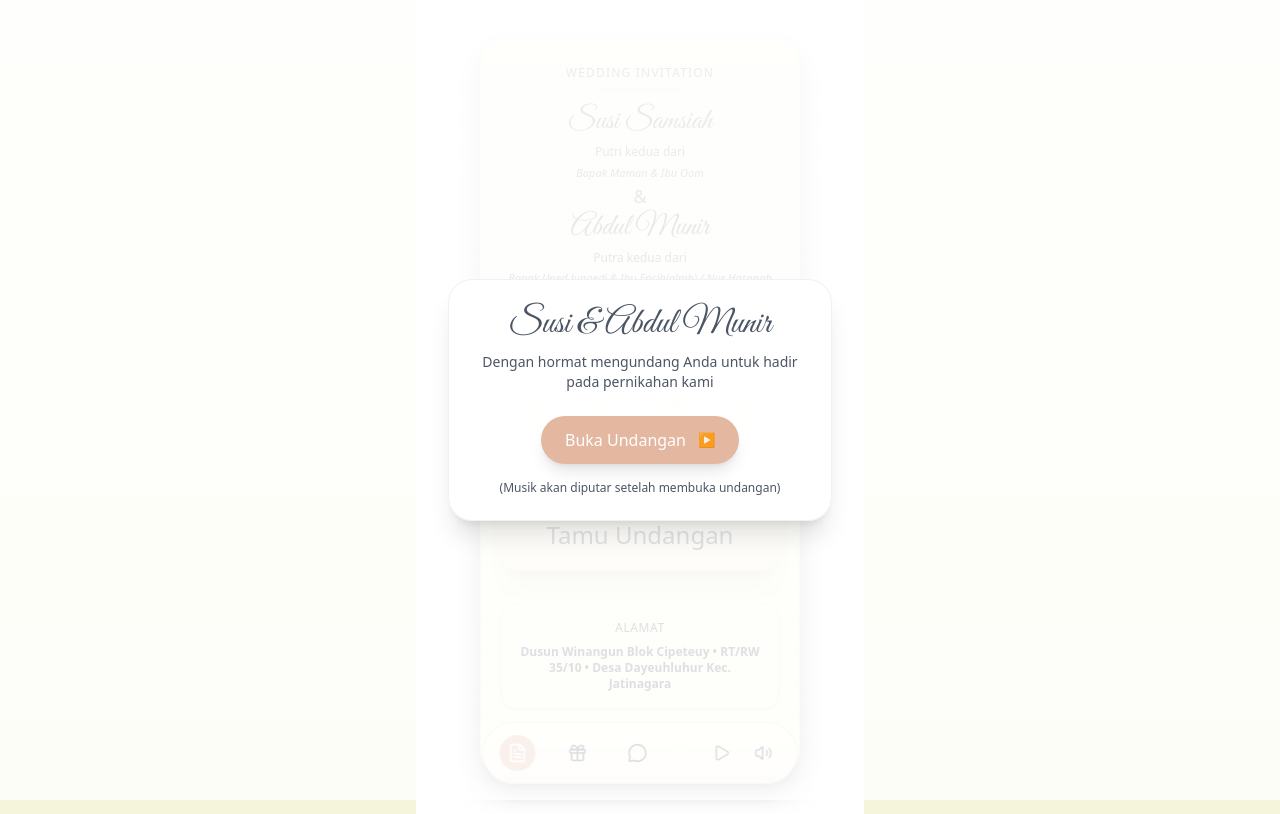
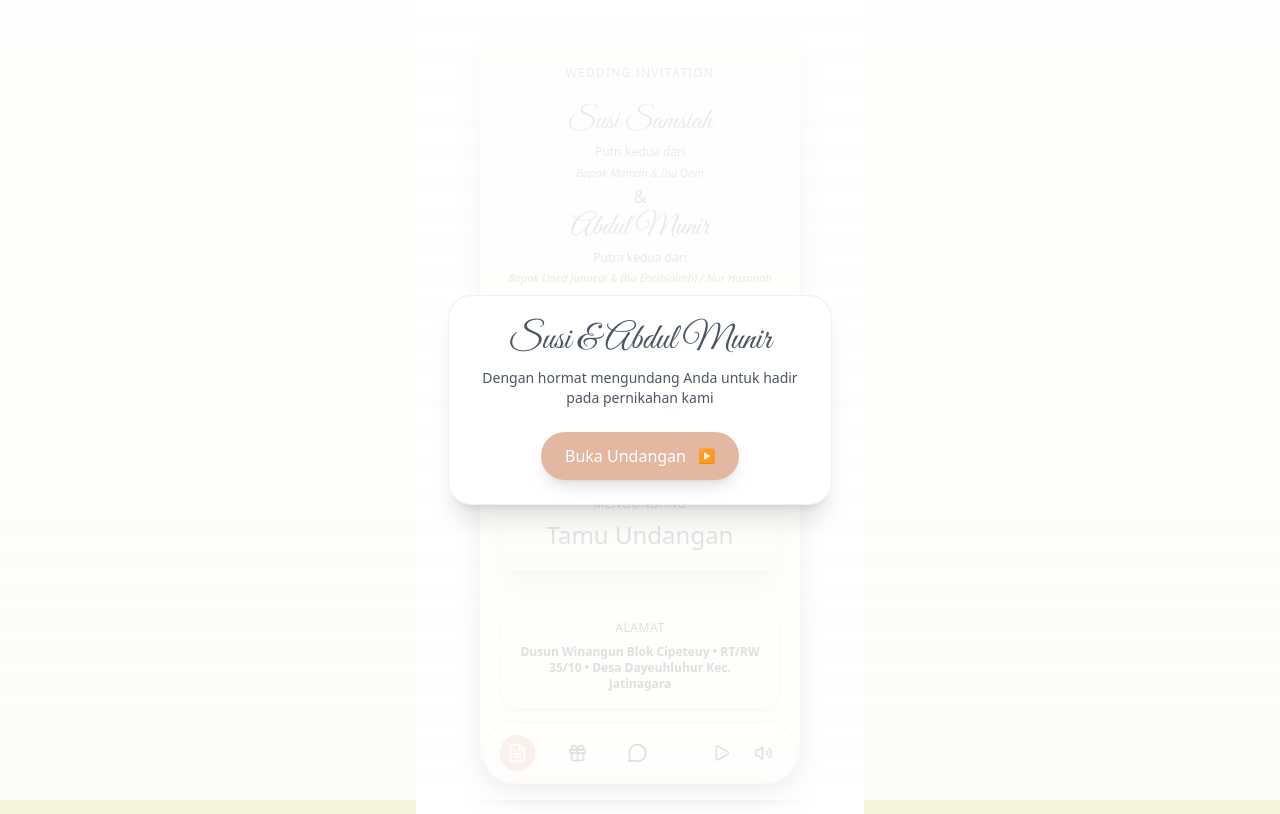
Before and after one commit to RamdlanFaqih/wedding-invitation, a Next.js app: page / in a window 1280 px wide. Built offline with nearby package versions, Linux system fonts and the light colour scheme.

Commit message:
remove music label

```diff
--- a/src/components/music-player.tsx
+++ b/src/components/music-player.tsx
@@ -146,10 +146,6 @@
               Buka Undangan
               <span className="text-sm opacity-80">▶</span>
             </button>
-
-            <p className="mt-4 text-xs text-muted-foreground">
-              (Musik akan diputar setelah membuka undangan)
-            </p>
           </div>
         </div>
       )}
```
